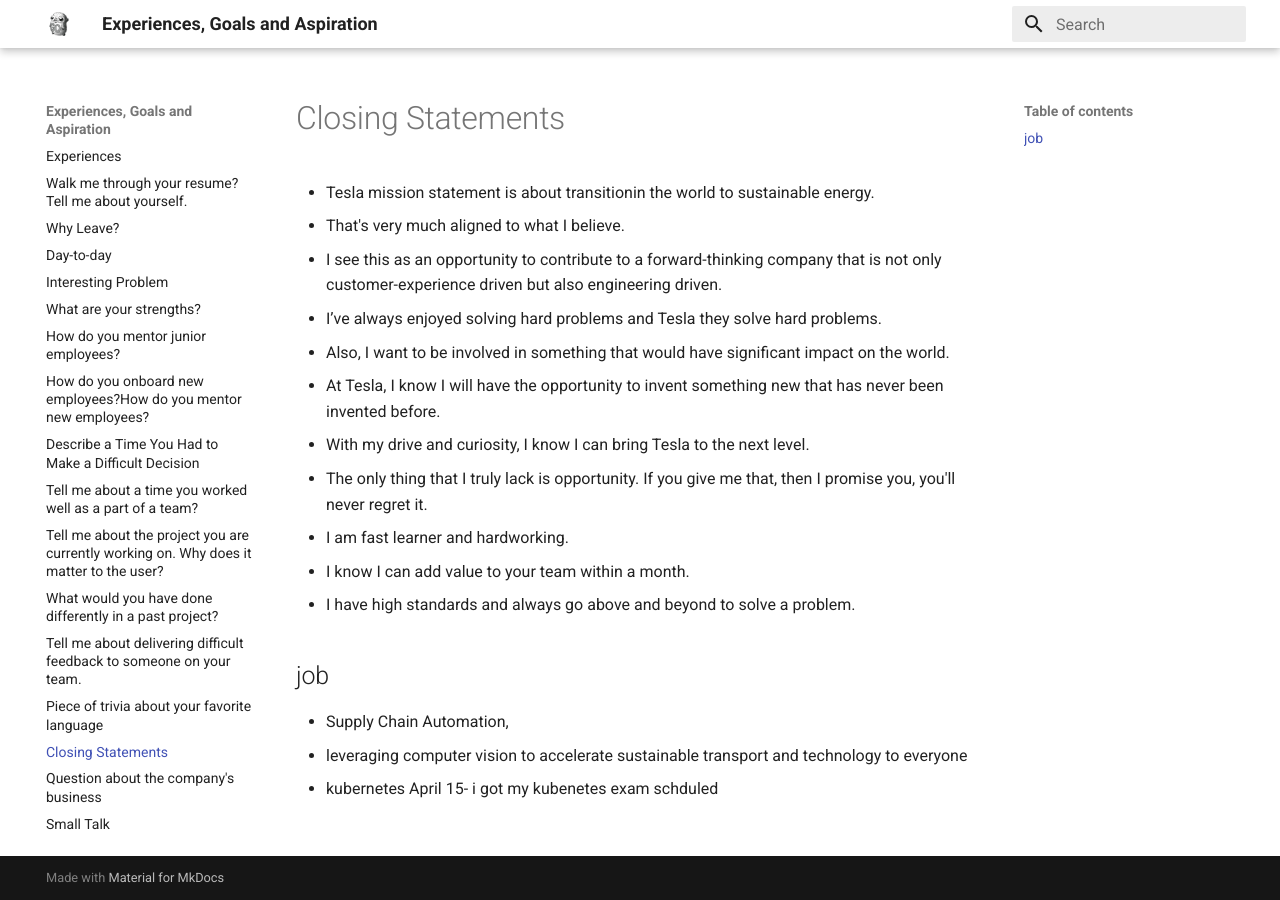
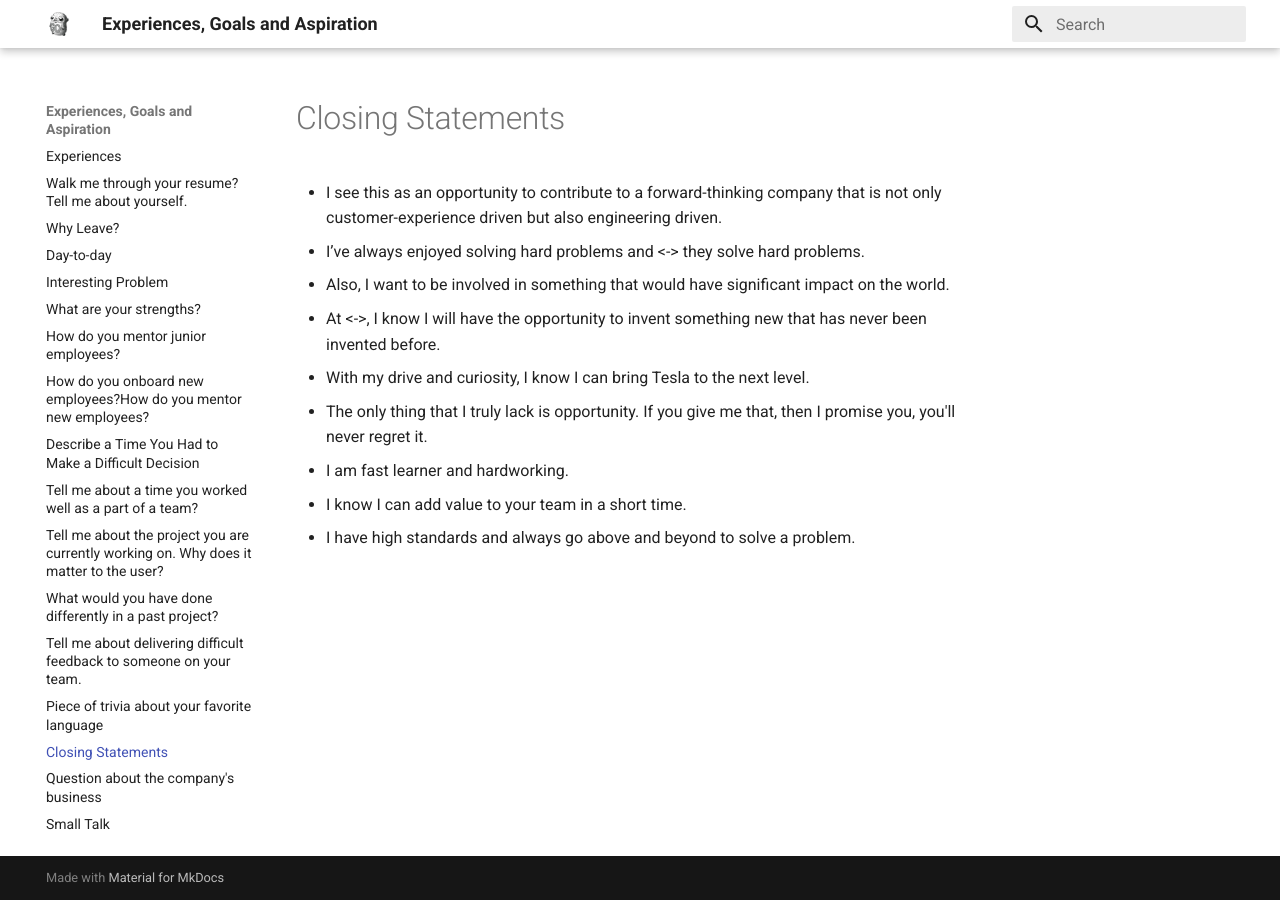
Before and after one commit to stashedUp/experiences, an MkDocs documentation site: the page built from docs/Closing.md, in a window 1280 px wide. Built offline with MkDocs 1.6.1 and Material for MkDocs 9.7.7, drawn with Linux system fonts in a browser that asks for light colours.

Commit message:
Update Closing.md

```diff
--- a/docs/Closing.md
+++ b/docs/Closing.md
@@ -1,22 +1,14 @@
 # Closing Statements
 
-- Tesla mission statement is about transitionin the world to sustainable energy.
-- That's very much aligned to what I believe.
-
 - I see this as an opportunity to contribute to a forward-thinking company that is not only customer-experience driven but also engineering driven.
-- I’ve always enjoyed solving hard problems and Tesla they solve hard problems.
+- I’ve always enjoyed solving hard problems and <-> they solve hard problems.
 
 - Also, I want to be involved in something that would have significant impact on the world.
-- At Tesla, I know I will have the opportunity to invent something new that has never been invented before.
+- At <->, I know I will have the opportunity to invent something new that has never been invented before.
 - With my drive and curiosity, I know I can bring Tesla to the next level.
 
 - The only thing that I truly lack is opportunity. If you give me that, then I promise you, you'll never regret it.
 
 - I am fast learner and hardworking.
-- I know I can add value to your team within a month.
+- I know I can add value to your team in a short time.
 - I have high standards and always go above and beyond to solve a problem.
-
-## job
-- Supply Chain Automation,
-- leveraging computer vision to accelerate sustainable transport and technology to everyone
-- kubernetes April 15- i got my kubenetes exam schduled
```
